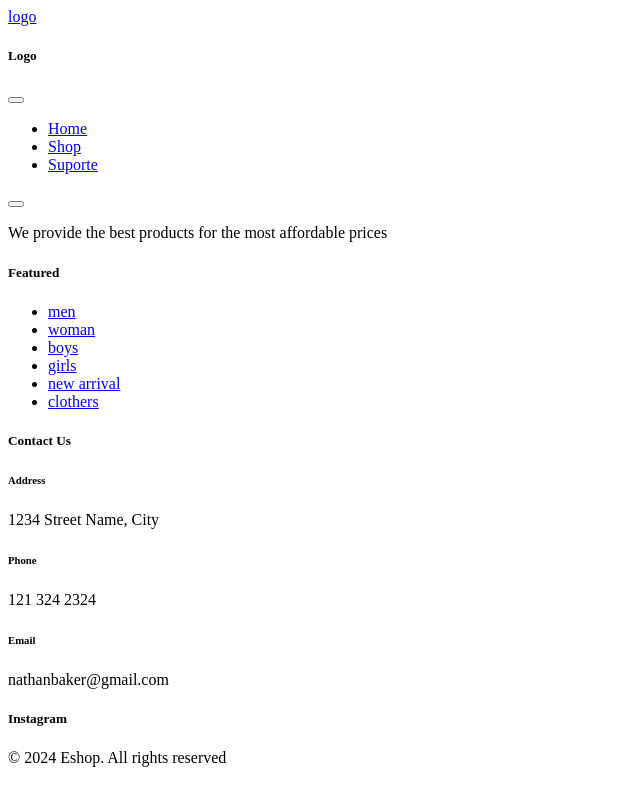
After one commit to Nathanviana/ecommerce-php, a PHP site: page /suporte.html in a window 1280 px wide. The commit adds this page. Shown: the whole page, without its empty margins (0-640 px from the left). Run offline with PHP 8.4, Linux system fonts and the light colour scheme.

Commit message:
coisa grande

```diff
--- a/account.html
+++ b/account.html
@@ -38,10 +38,7 @@
                             <a class="nav-link mx-lg-2" aria-current="page" href="shop.html">Shop</a>
                         </li>
                         <li class="nav-item">
-                            <a class="nav-link mx-lg-2" href="#">blog</a>
-                        </li>
-                        <li class="nav-item">
-                            <a class="nav-link mx-lg-2" href="#">Suporte</a>
+                            <a class="nav-link mx-lg-2" href="suporte.html">Suporte</a>
                     </ul>
                 </div>
             </div>
--- a/cart.html
+++ b/cart.html
@@ -37,10 +37,7 @@
                             <a class="nav-link mx-lg-2" aria-current="page" href="shop.html">Shop</a>
                         </li>
                         <li class="nav-item">
-                            <a class="nav-link mx-lg-2" href="#">blog</a>
-                        </li>
-                        <li class="nav-item">
-                            <a class="nav-link mx-lg-2" href="#">Suporte</a>
+                            <a class="nav-link mx-lg-2" href="suporte.html">Suporte</a>
                     </ul>
                 </div>
             </div>
--- a/index.html
+++ b/index.html
@@ -37,10 +37,7 @@
                             <a class="nav-link mx-lg-2" aria-current="page" href="shop.html">Shop</a>
                         </li>
                         <li class="nav-item">
-                            <a class="nav-link mx-lg-2" href="#">blog</a>
-                        </li>
-                        <li class="nav-item">
-                            <a class="nav-link mx-lg-2" href="#">Suporte</a>
+                            <a class="nav-link mx-lg-2" href="suporte.html">Suporte</a>
                     </ul>
                 </div>
             </div>
--- a/login.html
+++ b/login.html
@@ -38,10 +38,7 @@
                             <a class="nav-link mx-lg-2" aria-current="page" href="shop.html">Shop</a>
                         </li>
                         <li class="nav-item">
-                            <a class="nav-link mx-lg-2" href="#">blog</a>
-                        </li>
-                        <li class="nav-item">
-                            <a class="nav-link mx-lg-2" href="#">Suporte</a>
+                            <a class="nav-link mx-lg-2" href="suporte.html">Suporte</a>
                     </ul>
                 </div>
             </div>
--- a/register.html
+++ b/register.html
@@ -38,10 +38,7 @@
                             <a class="nav-link mx-lg-2" aria-current="page" href="shop.html">Shop</a>
                         </li>
                         <li class="nav-item">
-                            <a class="nav-link mx-lg-2" href="#">blog</a>
-                        </li>
-                        <li class="nav-item">
-                            <a class="nav-link mx-lg-2" href="#">Suporte</a>
+                            <a class="nav-link mx-lg-2" href="suporte.html">Suporte</a>
                     </ul>
                 </div>
             </div>
--- a/shop.html
+++ b/shop.html
@@ -57,10 +57,7 @@
                             <a class="nav-link mx-lg-2" aria-current="page" href="shop.html">Shop</a>
                         </li>
                         <li class="nav-item">
-                            <a class="nav-link mx-lg-2" href="#">blog</a>
-                        </li>
-                        <li class="nav-item">
-                            <a class="nav-link mx-lg-2" href="#">Suporte</a>
+                            <a class="nav-link mx-lg-2" href="suporte.html">Suporte</a>
                     </ul>
                 </div>
             </div>
--- a/single_product.html
+++ b/single_product.html
@@ -39,10 +39,7 @@
                             <a class="nav-link mx-lg-2" aria-current="page" href="shop.html">Shop</a>
                         </li>
                         <li class="nav-item">
-                            <a class="nav-link mx-lg-2" href="#">blog</a>
-                        </li>
-                        <li class="nav-item">
-                            <a class="nav-link mx-lg-2" href="#">Suporte</a>
+                            <a class="nav-link mx-lg-2" href="suporte.html">Suporte</a>
                     </ul>
                 </div>
             </div>
--- /dev/null
+++ b/suporte.html
@@ -0,0 +1,107 @@
+<!DOCTYPE html>
+<html lang="en">
+<head>
+    <meta charset="UTF-8">
+    <meta name="viewport" content="width=device-width, initial-scale=1.0">
+    <title>Document</title>
+</head>
+<body>
+    <!-- navbar -->
+    <nav class="navbar navbar-expand-lg fixed-top">
+        <div class="container">
+            <a class="navbar-brand me-auto" href="#">logo</a>
+            <div class="offcanvas offcanvas-end" tabindex="-1" id="offcanvasNavbar"
+                aria-labelledby="offcanvasNavbarLabel">
+                <div class="offcanvas-header">
+                    <h5 class="offcanvas-title" id="offcanvasNavbarLabel">Logo</h5>
+                    <button type="button" class="btn-close" data-bs-dismiss="offcanvas" aria-label="Close"></button>
+                </div>
+                <div class="offcanvas-body">
+                    <ul class="navbar-nav justify-content-center flex-grow-1 pe-3">
+                        <li class="nav-item">
+                            <a class="nav-link" aria-current="page" href="index.html">Home</a>
+                        </li>
+                        <li class="nav-item">
+                            <a class="nav-link mx-lg-2" aria-current="page" href="shop.html">Shop</a>
+                        </li>
+                        <li class="nav-item">
+                            <a class="nav-link mx-lg-2" href="#">Suporte</a>
+                    </ul>
+                </div>
+            </div>
+
+            <!-- carrinho -->
+            <a class="shopcart-button mx-lg-2" href="cart.html"><i class="fa-solid fa-cart-shopping"></i></a>
+
+            <a href="account.html" class="login-button"><i class="fa-solid fa-user"></i></a>
+            <button class="navbar-toggler pe-0" type="button" data-bs-toggle="offcanvas"
+                data-bs-target="#offcanvasNavbar" aria-controls="offcanvasNavbar" aria-label="Toggle navigation">
+                <span class="navbar-toggler-icon"></span>
+            </button>
+        </div>
+    </nav>
+
+
+
+    <footer class="mt-5 py-5">
+
+        <div class="row container mx-auto pt-5">
+          <div class=" footer-one col-lg-3 col-md-6 col-sm-12">
+                <p class="pt-3">We provide the best products for the most affordable prices</p>
+          </div>
+          <div class=" footer-one col-lg-3 col-md-6 col-sm-12">
+           <h5 class="pb-2">Featured</h5>
+           <ul class="text-uppercase">
+            <li><a href="#">men</a></li>
+            <li><a href="#">woman</a></li>
+            <li><a href="#">boys</a></li>
+            <li><a href="#">girls</a></li>
+            <li><a href="#">new arrival</a></li>
+            <li><a href="#">clothers</a></li>
+           </ul>
+        </div>
+
+            <div class="footer-one col-lg-3 col-md-6 col-sm-12">
+                <h5 class="pb-2">Contact Us</h5>
+                <div>
+                    <h6 class="text-uppercase">Address</h6>
+                    <p>1234 Street Name, City</p>
+                </div>
+                <div>
+                    <h6 class="text-uppercase">Phone</h6>
+                    <p>121 324 2324</p>
+                </div>
+                <div>
+                    <h6 class="text-uppercase">Email</h6>
+                    <p>nathanbaker@gmail.com</p>
+                </div>
+
+            </div>
+
+        <div class="footer-one col-lg-3 col-md-6 col-sm-12">
+          <h5 class="pb-2">Instagram</h5>
+          </div>
+        </div>
+
+
+
+      <div class="copyright mt-5">
+        <div class="row container mx-auto">
+          <div class="col-lg-3 col-lg-5 col-md-12 mb-4">
+            <p>&copy; 2024 Eshop. All rights reserved</p>
+          </div>
+          <div class="col-lg-3 col-md-5 col-md-12 mb-4 text-nowrap mb-4">
+          </div>
+          <div class="col-lg-3 col-md-5 col-md-12 mb-4">
+            <a href="#"><i class="fab fa-facebook"></i></a>
+            <a href="#"><i class="fab fa-instagram"></i></a>
+            <a href="#"><i class="fab fa-twitter"></i></a>
+          </div>
+        </div>
+      </div>
+
+
+
+    </footer>
+</body>
+</html>
```
Also changed, not shown: assets/css/style.css (+22 -24 lines).
